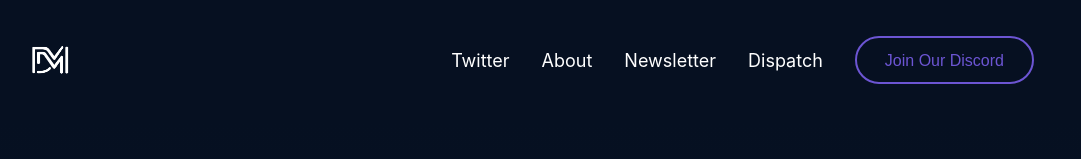
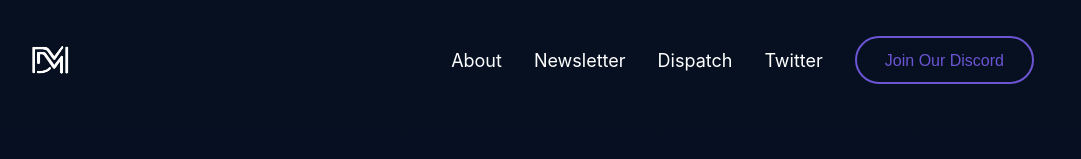
Before and after one commit to TeamDmod/prelaunch, a Next.js app: page / in a window 1280 px wide. Shown: the top 159 px of the page, without its empty margins (102-1183 px from the left). Built offline with nearby package versions, Linux system fonts and the light colour scheme.

Commit message:
Re-arranged the navbar.

```diff
--- a/components/Navbar.tsx
+++ b/components/Navbar.tsx
@@ -43,11 +43,6 @@ export default function Navbar() {
 				{(!isMobile || active) && (
 					<ul>
 						<li>
-							<Link href='/twitter'>
-								<a>Twitter</a>
-							</Link>
-						</li>
-						<li>
 							<Link href='/#about'>
 								<a>About</a>
 							</Link>
@@ -63,6 +58,11 @@ export default function Navbar() {
 							</Link>
 						</li>
 						<li>
+							<Link href='/twitter'>
+								<a>Twitter</a>
+							</Link>
+						</li>
+						<li>
 							<button onClick={buttonRedirect}>
 								Join Our Discord
 							</button>
```
Also changed, not shown: 1 other file (tests, documents, lock files or other folders).
